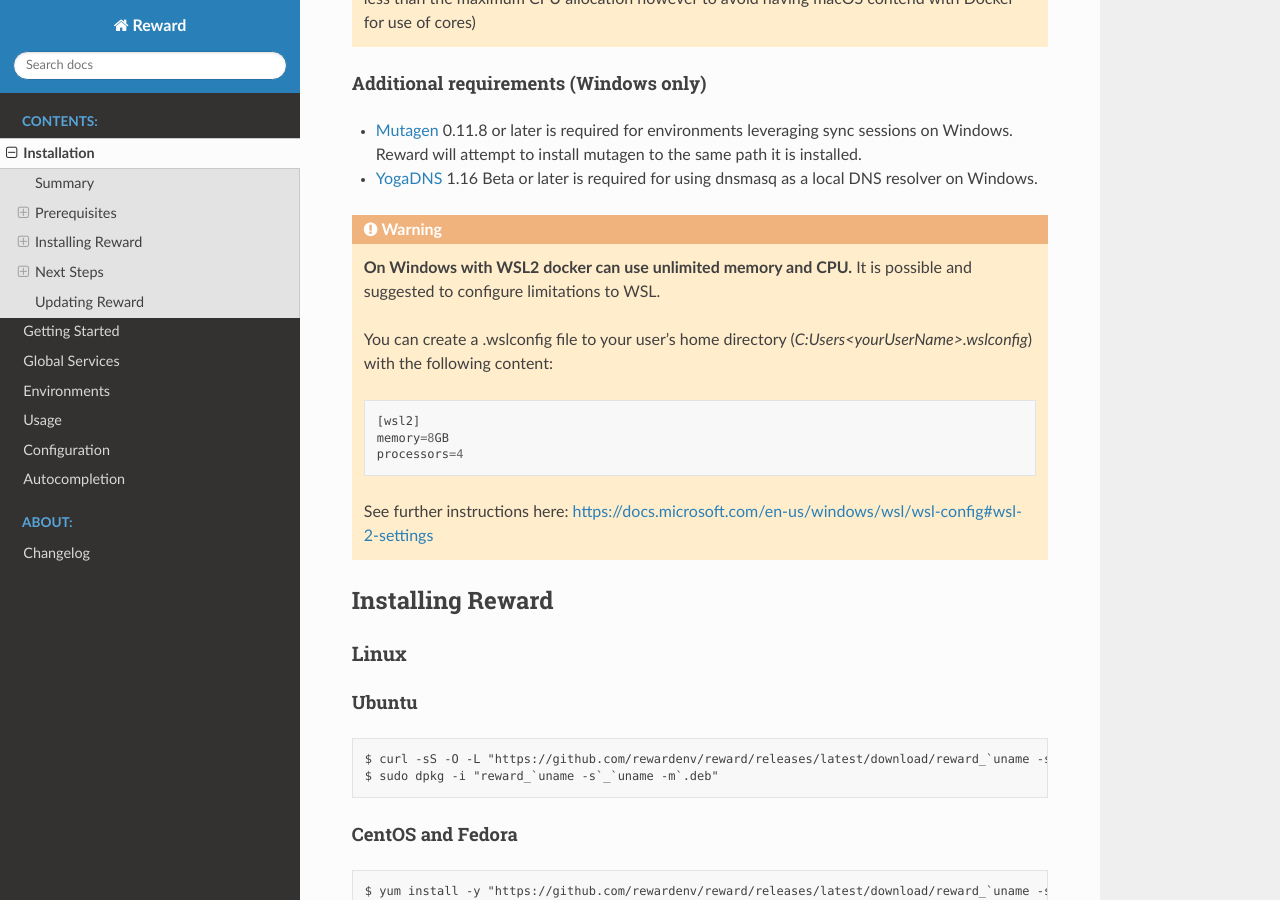
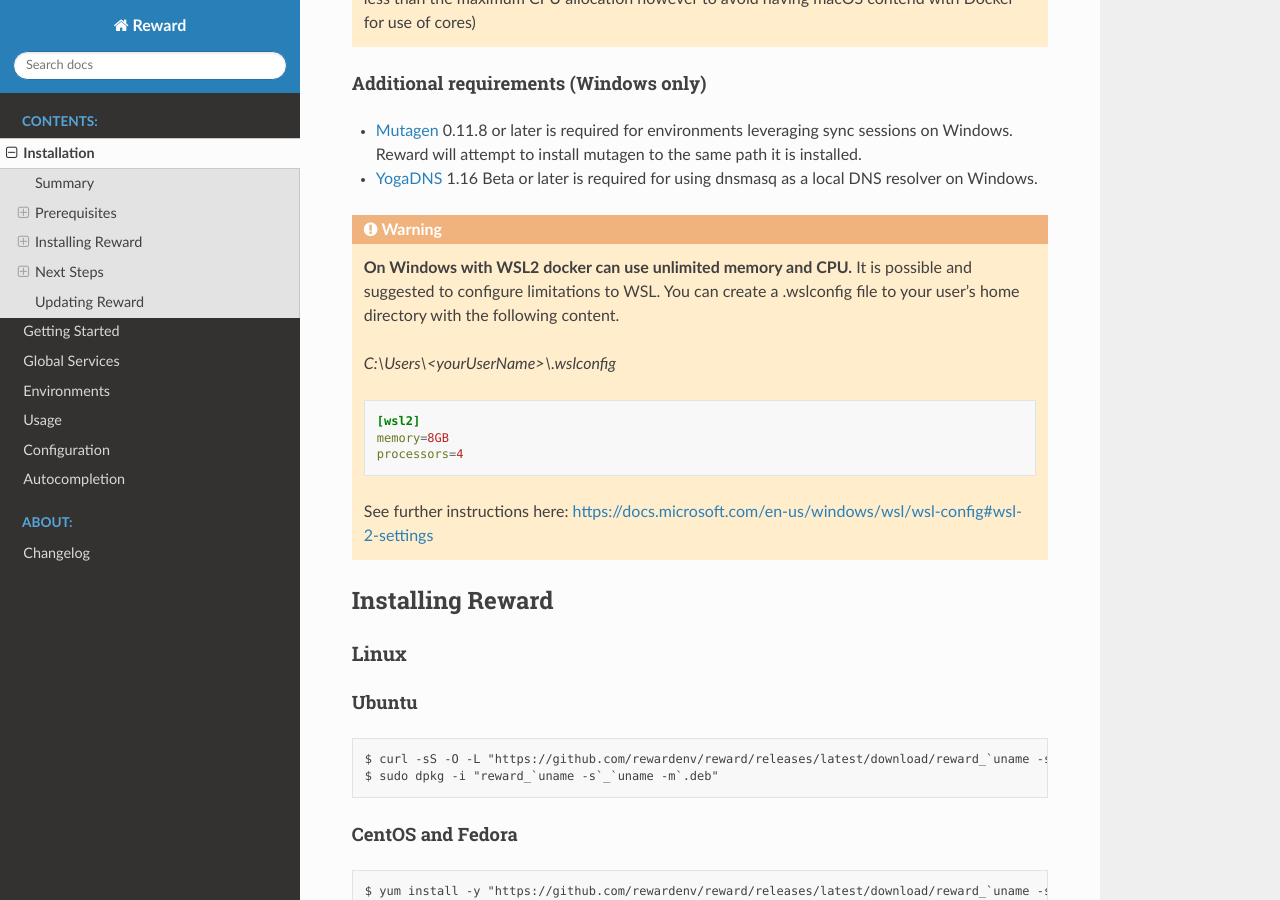
Before and after one commit to rewardenv/reward, a Sphinx documentation site: the page built from docs/installation.md, in a window 1280 px wide and 900 px high, scrolled down 1147 px. Built offline with Sphinx 7.4.7 and the Read the Docs theme 2.0.0, drawn with Linux system fonts in a browser that asks for light colours.

Commit message:
docs: add wsl2 limits to documentation

````diff
--- a/docs/installation.md
+++ b/docs/installation.md
@@ -38,10 +38,11 @@
 
 ``` warning::
     **On Windows with WSL2 docker can use unlimited memory and CPU.** It is possible and suggested to configure limitations to WSL.
+    You can create a .wslconfig file to your user's home directory with the following content.
 
-    You can create a .wslconfig file to your user's home directory (`C:\Users\<yourUserName>\.wslconfig`) with the following content:
+    `C:\\Users\\<yourUserName>\\.wslconfig`
 
-    .. code::
+    .. code:: ini
 
         [wsl2]
         memory=8GB
````
